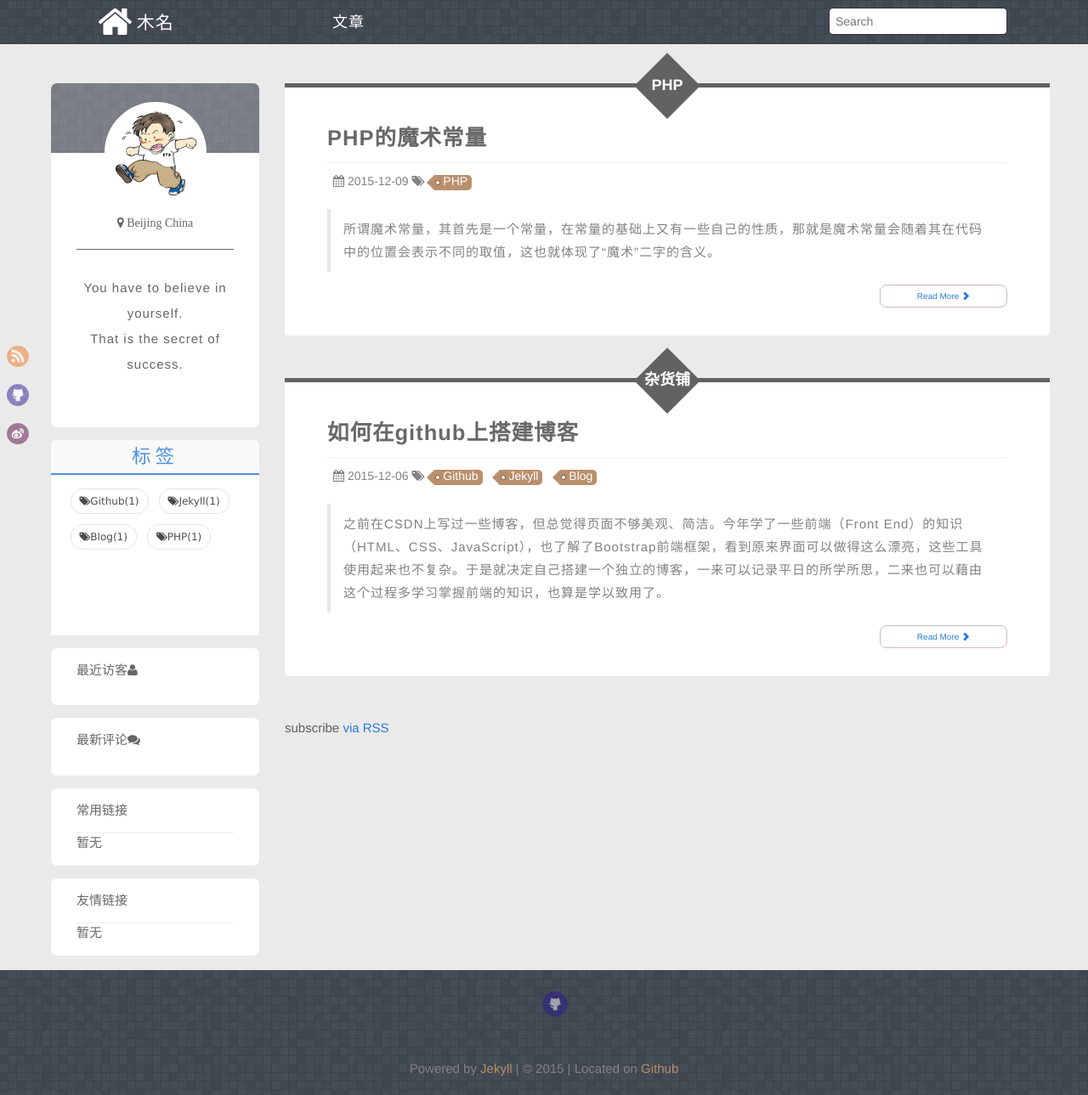
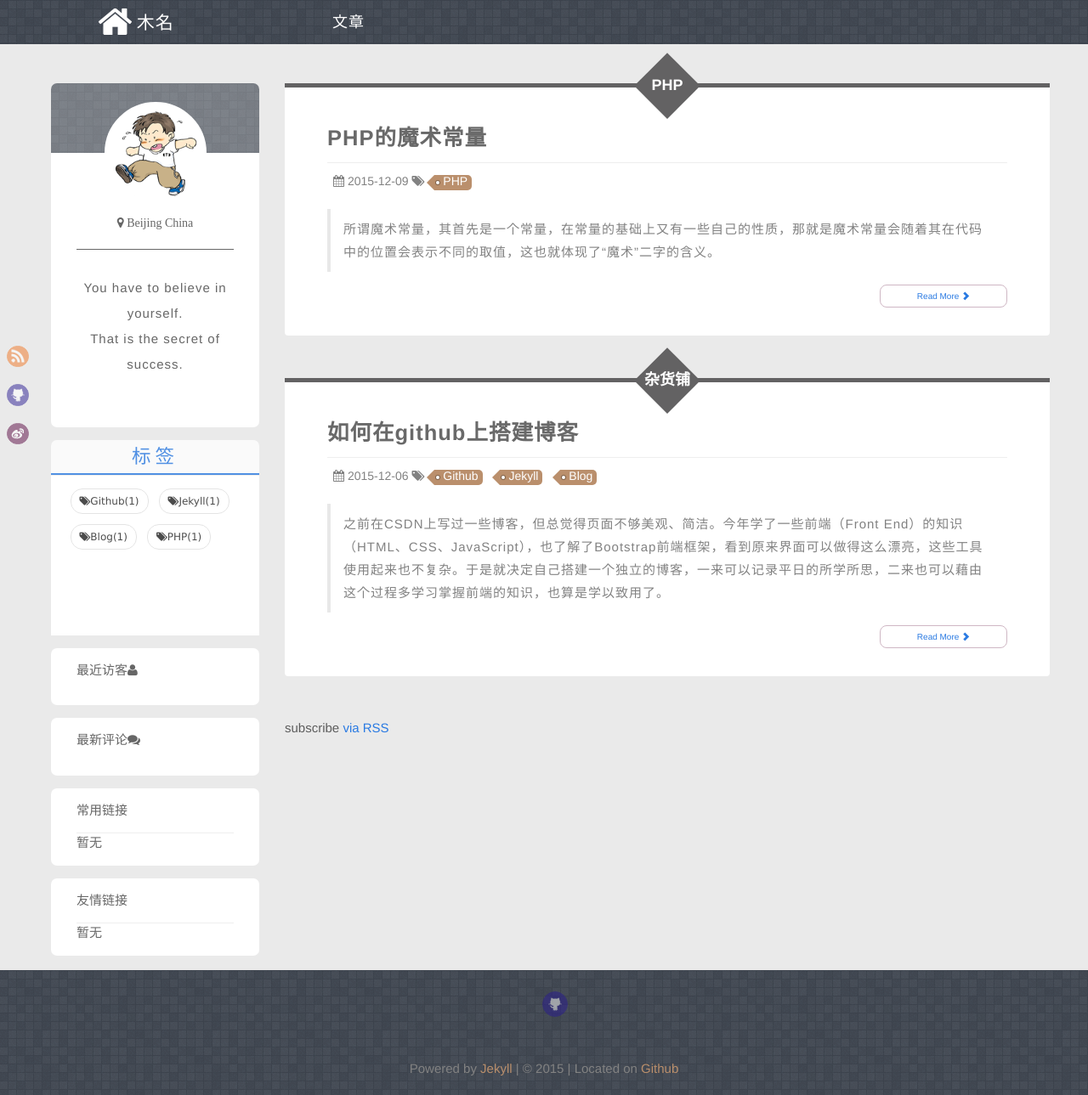
Before and after one commit to mumingv/mumingv.github.io, a Jekyll site: the page built from index.html, in a window 1280 px wide and 1289 px high. Shown: the whole window at 85% size. Built offline with Jekyll 4.4.1, drawn with Linux system fonts in a browser that asks for light colours; comment, search, counter and statistics services are not loaded.

Commit message:
Remove search box

```diff
--- a/_layouts/default.html
+++ b/_layouts/default.html
@@ -57,11 +57,11 @@
 				  	</div>
 
 			      	<!-- Search搜索框 -->
-				  	<div class="col-md-3 col-lg-3 hidden-xs hidden-sm">
+				  	<!-- <div class="col-md-3 col-lg-3 hidden-xs hidden-sm">
 				   		<div class="search">
 						  	<input type="text" class="search-query st-default-search-input" placeholder="Search">
 				   		</div>
-				   	</div>
+				   	</div> -->
 
 				   	<!-- 适配手机的, 先不管 -->
 				    <!--
```
